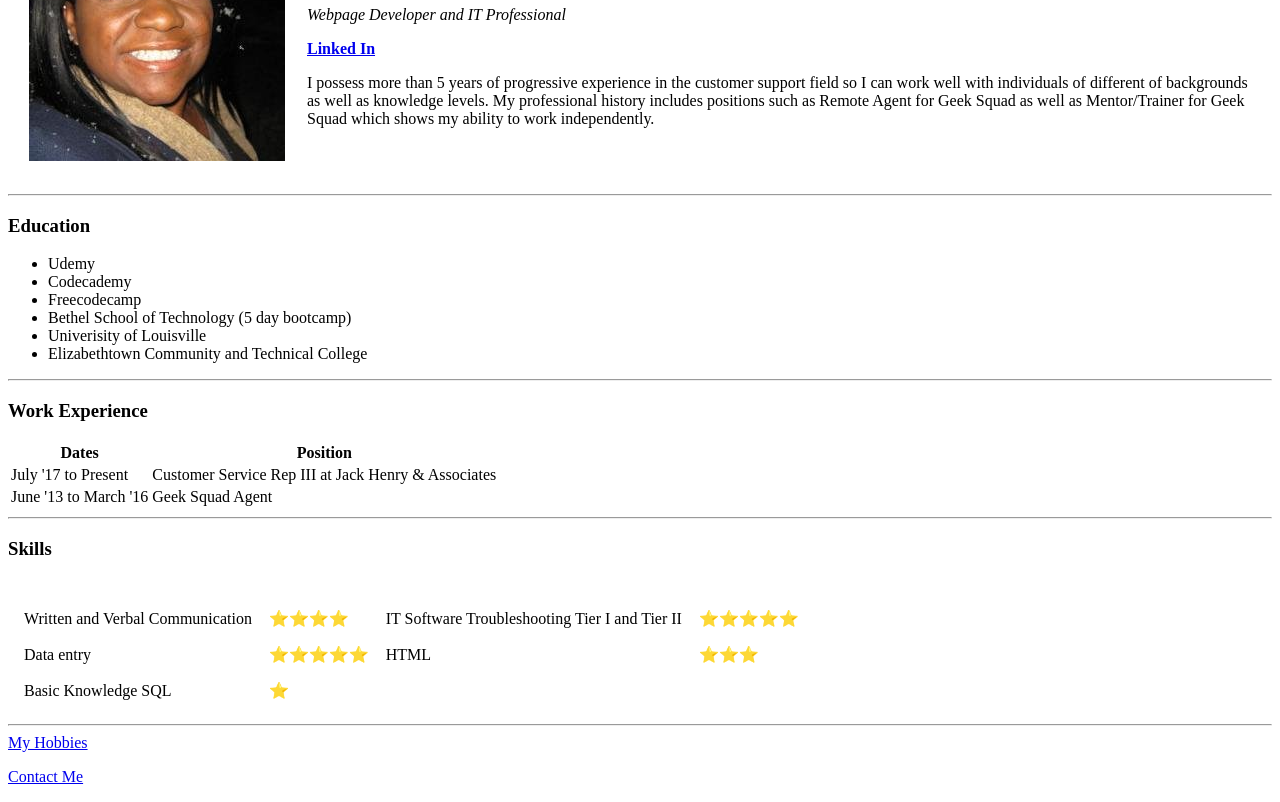
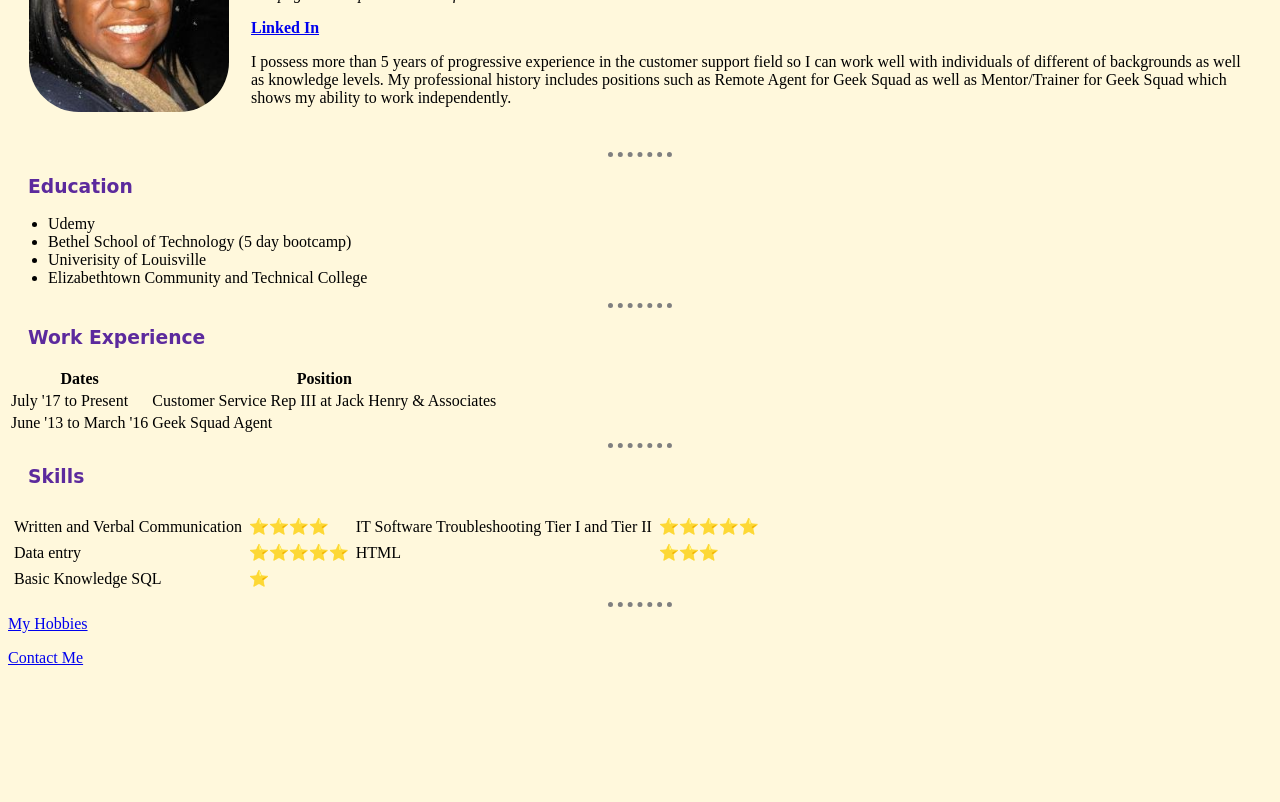
Before and after one commit to Rayna83/CV, a plain HTML site: page index.html in a window 1280 px wide. Shown: the part 124-926 px from the top of the page. After the commit the page ends 807 px from the top, so only its background shows below. Drawn offline with Linux system fonts and the light colour scheme; files that its build step writes are made by us from their sources.

Commit message:
Index update

```diff
--- a/index.html
+++ b/index.html
@@ -4,11 +4,13 @@
        <meta charset="UTF-8">
     <meta name="viewport" content="width=device-width, initial-scale=1.0">
     <title>Rayna's Personal Page</title>
+    <link rel="stylesheet" href="css/styles.css">
+
   </head>
   <body>
       <table cellspacing= "20">
         <tr>
-            <td> <img src="Just Me.jpg"" alt= "Arayna's profile picture"></td>
+            <td> <img src="Just Me.jpg"" style="width:200px 25px;height:200px; border-radius: 50px;" alt= "Arayna's profile picture"></td>
             <td><h1>Arayna Fleming</h1>
                 <p><em>Webpage Developer and IT Professional</em></p>
                 <strong> <a href="https://www.linkedin.com/in/arayna-fleming-91b351136/"> Linked In</a></strong>
@@ -22,8 +24,6 @@
     <h3> Education</h3>
     <ul>
         <li>Udemy</li>
-        <li>Codecademy</li>
-        <li>Freecodecamp</li>
         <li>Bethel School of Technology (5 day bootcamp)</li>
         <li>Univerisity of Louisville</li>
         <li>Elizabethtown Community and Technical College </li>
@@ -48,7 +48,7 @@
     </table>
     <hr>
     <h3>Skills</h3>
-    <table cellspacing= "15">
+    <table cellspacing= "5">
         <thead>
           <tr>
           </tr>
```
